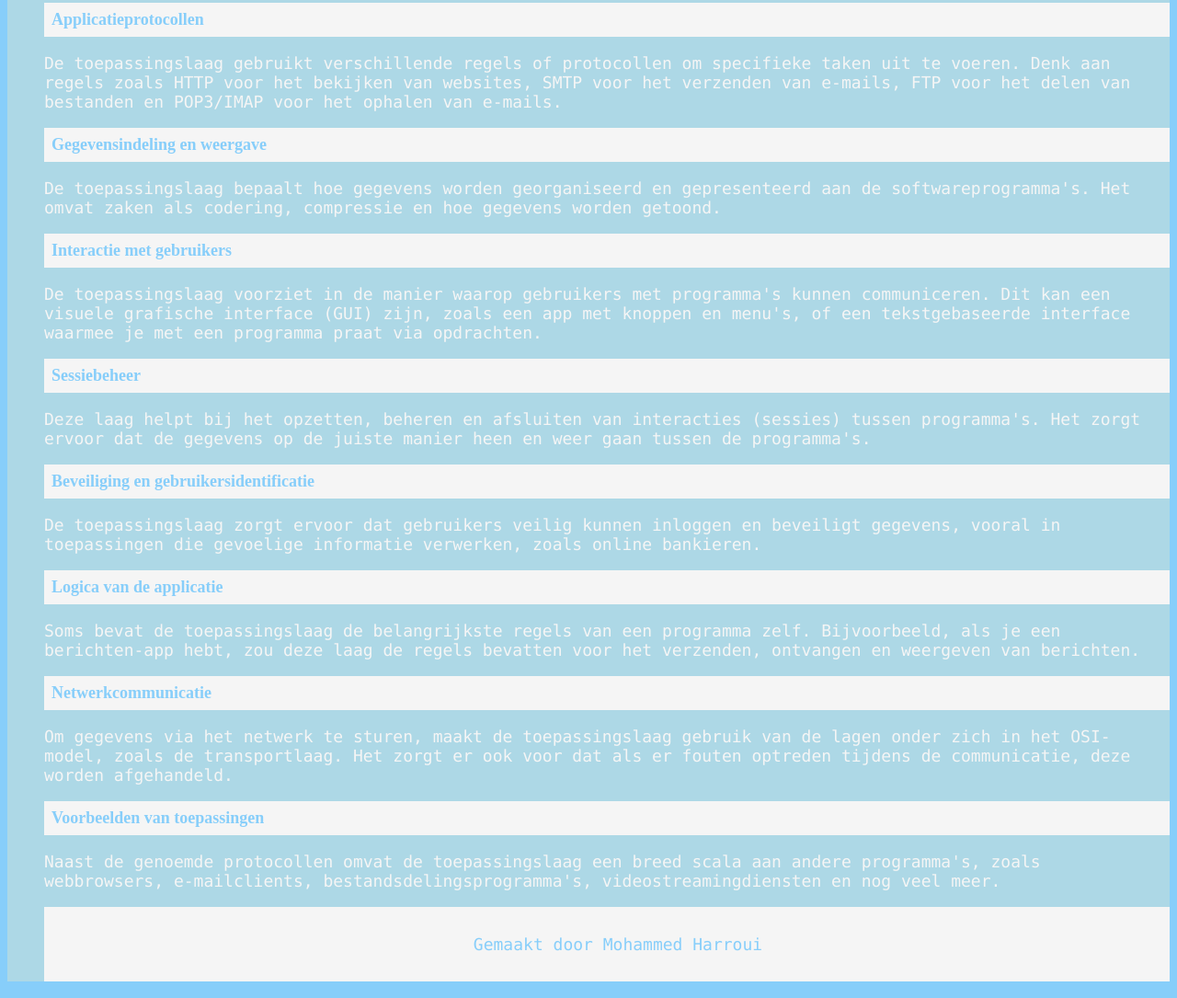
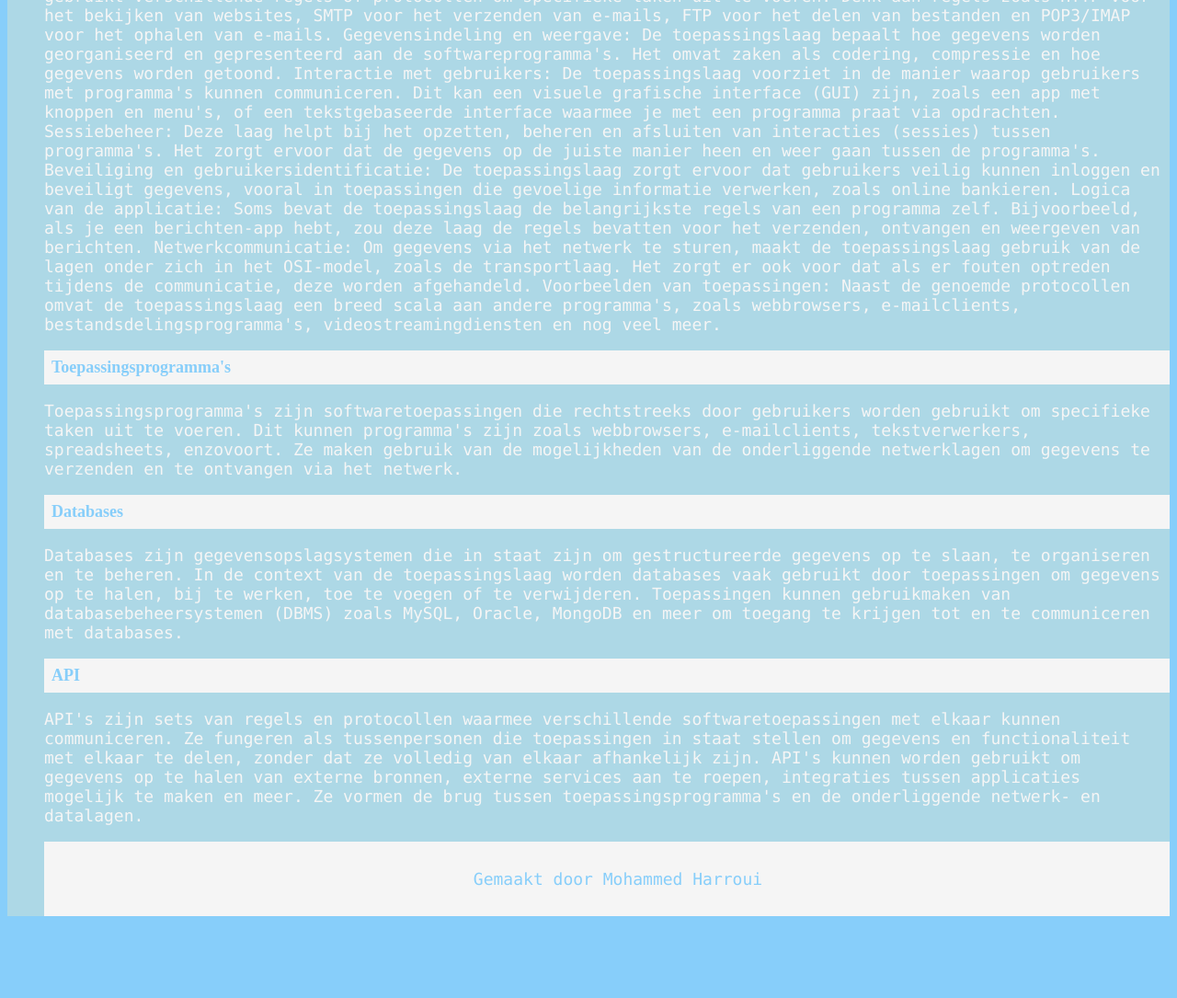
Before and after one commit to JohnBaza/JohnBaza.github.io, a plain HTML site: page Html/toepassingslaag.html in a window 1280 px wide. Shown: the part 442-1527 px from the top of the page at 92% size. After the commit the page ends 1456 px from the top, so only its background shows below. Drawn offline with Linux system fonts and the light colour scheme.

Commit message:
sdfsdfsdf

```diff
--- a/Html/toepassingslaag.html
+++ b/Html/toepassingslaag.html
@@ -42,60 +42,68 @@
       en de programma's die mensen gebruiken. Het zorgt ervoor dat gegevens soepel en betrouwbaar
       worden uitgewisseld tussen programma's, ongeacht wat voor soort programma's het zijn. Hieronder
       zijn enkele belangrijke dingen die de toepassingslaag doet:
+
+      Applicatieprotocollen: De toepassingslaag gebruikt verschillende regels of protocollen
+      om specifieke taken uit te voeren. Denk aan regels zoals HTTP voor het bekijken van websites,
+      SMTP voor het verzenden van e-mails, FTP voor het delen van bestanden en POP3/IMAP voor het
+      ophalen van e-mails.
+
+      Gegevensindeling en weergave: De toepassingslaag bepaalt hoe gegevens worden georganiseerd
+      en gepresenteerd aan de softwareprogramma's. Het omvat zaken als codering, compressie en hoe
+      gegevens worden getoond.
+
+      Interactie met gebruikers: De toepassingslaag voorziet in de manier waarop gebruikers
+      met programma's kunnen communiceren. Dit kan een visuele grafische interface (GUI) zijn,
+      zoals een app met knoppen en menu's, of een tekstgebaseerde interface waarmee je met een
+      programma praat via opdrachten.
+
+      Sessiebeheer: Deze laag helpt bij het opzetten, beheren en afsluiten van interacties (sessies)
+      tussen programma's. Het zorgt ervoor dat de gegevens op de juiste manier heen en weer gaan
+      tussen de programma's.
+
+      Beveiliging en gebruikersidentificatie: De toepassingslaag zorgt ervoor dat gebruikers
+      veilig kunnen inloggen en beveiligt gegevens, vooral in toepassingen die gevoelige
+      informatie verwerken, zoals online bankieren.
+
+      Logica van de applicatie: Soms bevat de toepassingslaag de belangrijkste regels van een
+      programma zelf. Bijvoorbeeld, als je een berichten-app hebt, zou deze laag de regels
+      bevatten voor het verzenden, ontvangen en weergeven van berichten.
+
+      Netwerkcommunicatie: Om gegevens via het netwerk te sturen, maakt de toepassingslaag
+      gebruik van de lagen onder zich in het OSI-model, zoals de transportlaag. Het zorgt er
+      ook voor dat als er fouten optreden tijdens de communicatie, deze worden afgehandeld.
+
+      Voorbeelden van toepassingen: Naast de genoemde protocollen omvat de toepassingslaag
+      een breed scala aan andere programma's, zoals webbrowsers, e-mailclients,
+      bestandsdelingsprogramma's, videostreamingdiensten en nog veel meer.
+
     </p>
 
-    <h1 class="paragraaf">Applicatieprotocollen</h1><!--Hiermee geef ik deze aliniea een kopje-->
+    <h1 class="paragraaf">Toepassingsprogramma's</h1><!--Hiermee geef ik deze aliniea een kopje-->
     <p><!--Hiermee maak ik een paragraaf aan-->
-      De toepassingslaag gebruikt verschillende regels of protocollen om specifieke taken uit te
-      voeren. Denk aan regels zoals HTTP voor het bekijken van websites, SMTP voor het verzenden van
-      e-mails, FTP voor het delen van bestanden en POP3/IMAP voor het ophalen van e-mails.
+    Toepassingsprogramma's zijn softwaretoepassingen die rechtstreeks door gebruikers worden
+    gebruikt om specifieke taken uit te voeren. Dit kunnen programma's zijn zoals webbrowsers,
+    e-mailclients, tekstverwerkers, spreadsheets, enzovoort. Ze maken gebruik van de mogelijkheden
+    van de onderliggende netwerklagen om gegevens te verzenden en te ontvangen via het netwerk.
     </p>
 
-    <h1 class="paragraaf">Gegevensindeling en weergave</h1><!--Hiermee geef ik deze aliniea een kopje-->
+    <h1 class="paragraaf">Databases</h1><!--Hiermee geef ik deze aliniea een kopje-->
     <p><!--Hiermee maak ik een paragraaf aan-->
-      De toepassingslaag bepaalt hoe gegevens worden georganiseerd en gepresenteerd aan de
-      softwareprogramma's. Het omvat zaken als codering, compressie en hoe gegevens worden getoond.
+    Databases zijn gegevensopslagsystemen die in staat zijn om gestructureerde gegevens op te
+    slaan, te organiseren en te beheren. In de context van de toepassingslaag worden databases
+    vaak gebruikt door toepassingen om gegevens op te halen, bij te werken, toe te voegen of te
+    verwijderen. Toepassingen kunnen gebruikmaken van databasebeheersystemen (DBMS) zoals MySQL,
+    Oracle, MongoDB en meer om toegang te krijgen tot en te communiceren met databases.
     </p>
 
-    <h1 class="paragraaf">Interactie met gebruikers</h1><!--Hiermee geef ik deze aliniea een kopje-->
+    <h1 class="paragraaf">API</h1><!--Hiermee geef ik deze aliniea een kopje-->
     <p><!--Hiermee maak ik een paragraaf aan-->
-      De toepassingslaag voorziet in de manier waarop gebruikers met programma's kunnen communiceren.
-      Dit kan een visuele grafische interface (GUI) zijn, zoals een app met knoppen en menu's, of
-      een tekstgebaseerde interface waarmee je met een programma praat via opdrachten.
-    </p>
-
-    <h1 class="paragraaf">Sessiebeheer</h1><!--Hiermee geef ik deze aliniea een kopje-->
-    <p><!--Hiermee maak ik een paragraaf aan-->
-      Deze laag helpt bij het opzetten, beheren en afsluiten van interacties (sessies) tussen
-      programma's. Het zorgt ervoor dat de gegevens op de juiste manier heen en weer gaan tussen
-      de programma's.
-    </p>
-
-    <h1 class="paragraaf">Beveiliging en gebruikersidentificatie</h1><!--Hiermee geef ik deze aliniea een kopje-->
-    <p><!--Hiermee maak ik een paragraaf aan-->
-      De toepassingslaag zorgt ervoor dat gebruikers veilig kunnen inloggen en beveiligt gegevens,
-      vooral in toepassingen die gevoelige informatie verwerken, zoals online bankieren.
-    </p>
-
-    <h1 class="paragraaf">Logica van de applicatie</h1><!--Hiermee geef ik deze aliniea een kopje-->
-    <p><!--Hiermee maak ik een paragraaf aan-->
-      Soms bevat de toepassingslaag de belangrijkste regels van een programma zelf. Bijvoorbeeld,
-      als je een berichten-app hebt, zou deze laag de regels bevatten voor het verzenden, ontvangen
-      en weergeven van berichten.
-    </p>
-
-    <h1 class="paragraaf">Netwerkcommunicatie</h1><!--Hiermee geef ik deze aliniea een kopje-->
-    <p><!--Hiermee maak ik een paragraaf aan-->
-      Om gegevens via het netwerk te sturen, maakt de toepassingslaag gebruik van de lagen onder
-      zich in het OSI-model, zoals de transportlaag. Het zorgt er ook voor dat als er fouten
-      optreden tijdens de communicatie, deze worden afgehandeld.
-    </p>
-
-    <h1 class="paragraaf">Voorbeelden van toepassingen</h1><!--Hiermee geef ik deze aliniea een kopje-->
-    <p><!--Hiermee maak ik een paragraaf aan-->
-      Naast de genoemde protocollen omvat de toepassingslaag een breed scala aan andere programma's,
-      zoals webbrowsers, e-mailclients, bestandsdelingsprogramma's, videostreamingdiensten en nog
-      veel meer.
+    API's zijn sets van regels en protocollen waarmee verschillende softwaretoepassingen met
+    elkaar kunnen communiceren. Ze fungeren als tussenpersonen die toepassingen in staat stellen
+    om gegevens en functionaliteit met elkaar te delen, zonder dat ze volledig van elkaar
+    afhankelijk zijn. API's kunnen worden gebruikt om gegevens op te halen van externe bronnen,
+    externe services aan te roepen, integraties tussen applicaties mogelijk te maken en meer.
+    Ze vormen de brug tussen toepassingsprogramma's en de onderliggende netwerk- en datalagen.
     </p>
 
     <footer class="footer"><!--Hiermee maak ik een footer aan-->
```
Also changed, not shown: Html/api.html (+1 -1 lines), Html/fysiekelaag.html (+11 -1 lines).
